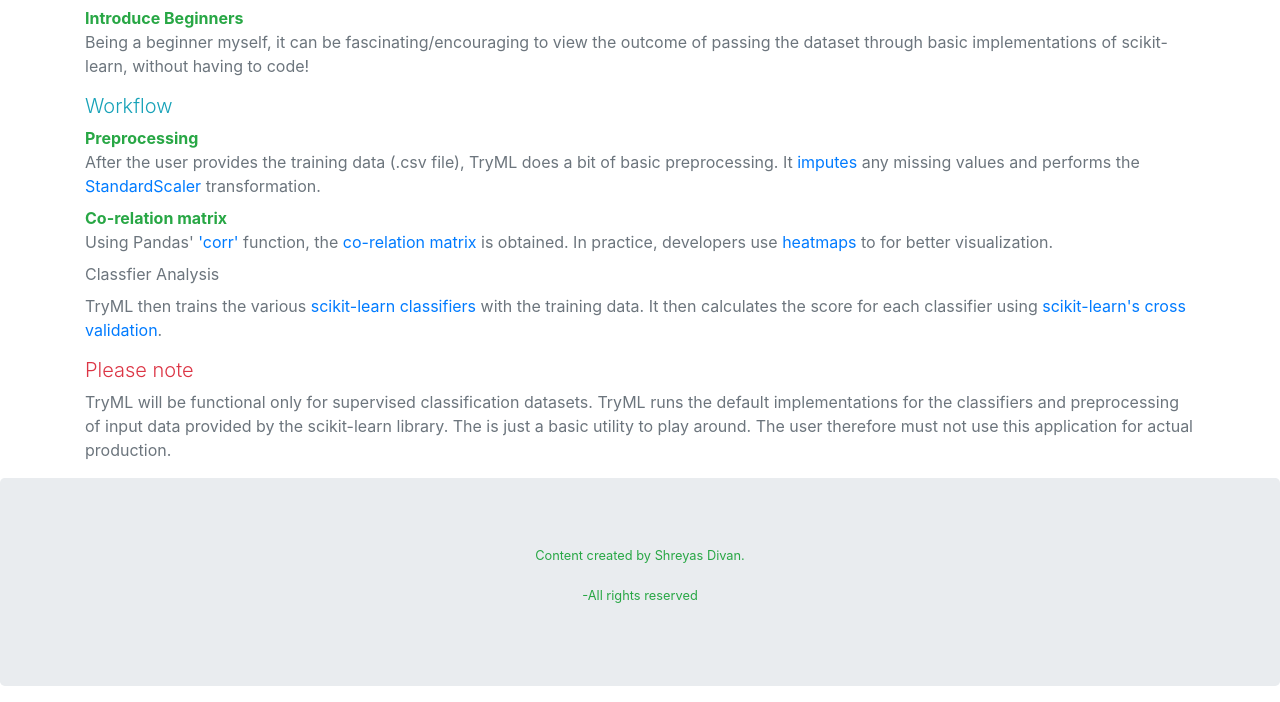
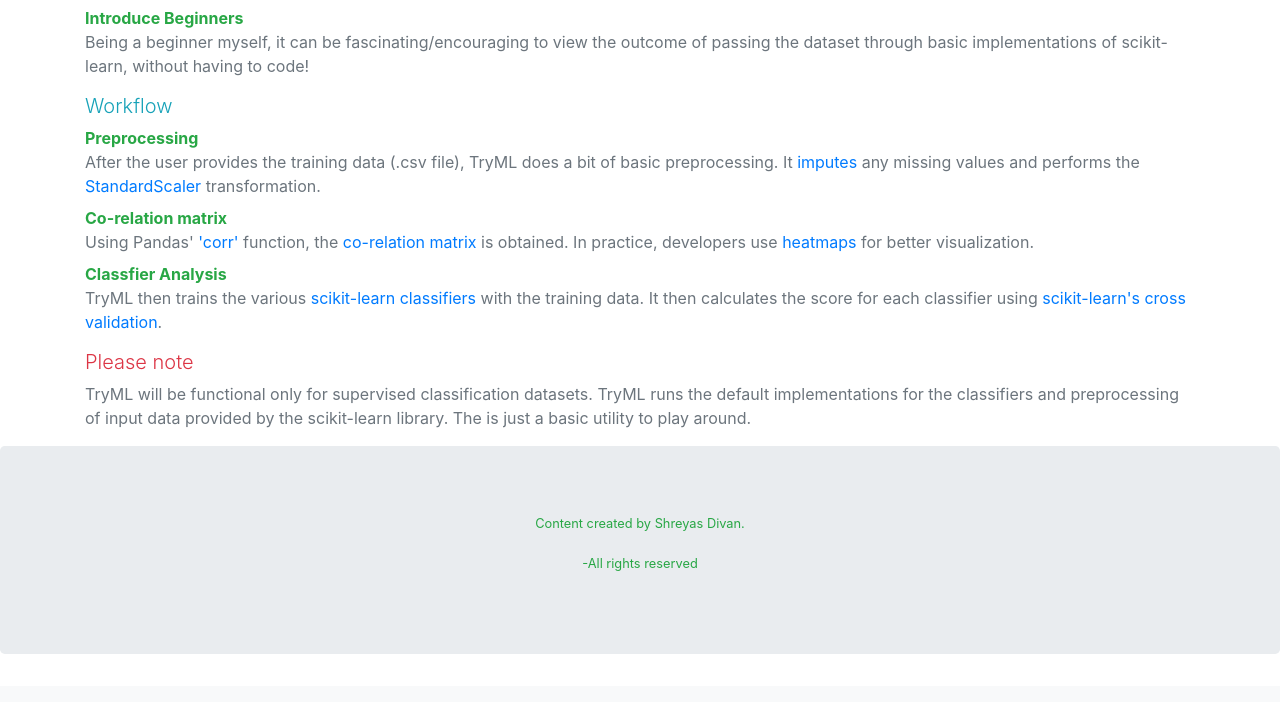
Before and after one commit to shreyasdivan/tryml, a Django app: page /web/ in a window 1280 px wide. Shown: the part 513-1215 px from the top of the page. After the commit the page ends 1167 px from the top, so only its background shows below. Run offline with Django 3.2, Linux system fonts and the light colour scheme; parts of the project's set-up code (start-up, migrations or seed data) failed here and were passed over; some libraries are stand-ins or nearby versions.

Commit message:
Grammatical correction and formatting

```diff
--- a/web/templates/web/index.html
+++ b/web/templates/web/index.html
@@ -21,8 +21,8 @@
       <dt> Preprocessing</dt>
       <dd> After the user provides the training data (.csv file), TryML does a bit of basic preprocessing. It <a href="http://www.scikit-learn.org/stable/modules/generated/sklearn.preprocessing.Imputer.html">imputes</a> any missing values and performs the <a href="http://www.scikit-learn.org/stable/modules/generated/sklearn.preprocessing.StandardScaler.html">StandardScaler</a> transformation.</dd>
       <dt> Co-relation matrix</dt>
-      <dd> Using Pandas' <a href="https://pandas.pydata.org/pandas-docs/stable/generated/pandas.DataFrame.corr.html">'corr'</a> function, the <a href="https://www.datascience.com/blog/introduction-to-correlation-learn-data-science-tutorials">co-relation matrix</a> is obtained. In practice, developers use <a href="https://seaborn.pydata.org/generated/seaborn.heatmap.html">heatmaps</a> to for better visualization. </dd>
-      <dd> Classfier Analysis</dt>
+      <dd> Using Pandas' <a href="https://pandas.pydata.org/pandas-docs/stable/generated/pandas.DataFrame.corr.html">'corr'</a> function, the <a href="https://www.datascience.com/blog/introduction-to-correlation-learn-data-science-tutorials">co-relation matrix</a> is obtained. In practice, developers use <a href="https://seaborn.pydata.org/generated/seaborn.heatmap.html">heatmaps</a> for better visualization. </dd>
+      <dt> Classfier Analysis</dt>
       <dd> TryML then trains the various <a href="">scikit-learn classifiers</a> with the training data. It then calculates the score for each classifier using <a href="http://scikit-learn.org/stable/modules/cross_validation.html"> scikit-learn's cross validation</a>. </dd>
     </dl>
   </div>
@@ -30,7 +30,7 @@
 <div class="row">
     <div class="col-sm-12">
       <h4 class="lead text-danger"> Please note</h4>
-      <p class="text-secondary"> TryML will be functional only for supervised classification datasets. TryML runs the default implementations for the classifiers and preprocessing of input data provided by the scikit-learn library. The is just a basic utility to play around. The user therefore must not use this application for actual production.</p>
+      <p class="text-secondary"> TryML will be functional only for supervised classification datasets. TryML runs the default implementations for the classifiers and preprocessing of input data provided by the scikit-learn library. The is just a basic utility to play around.</p>
     </div>
 </div>
 {% endblock %}
```
